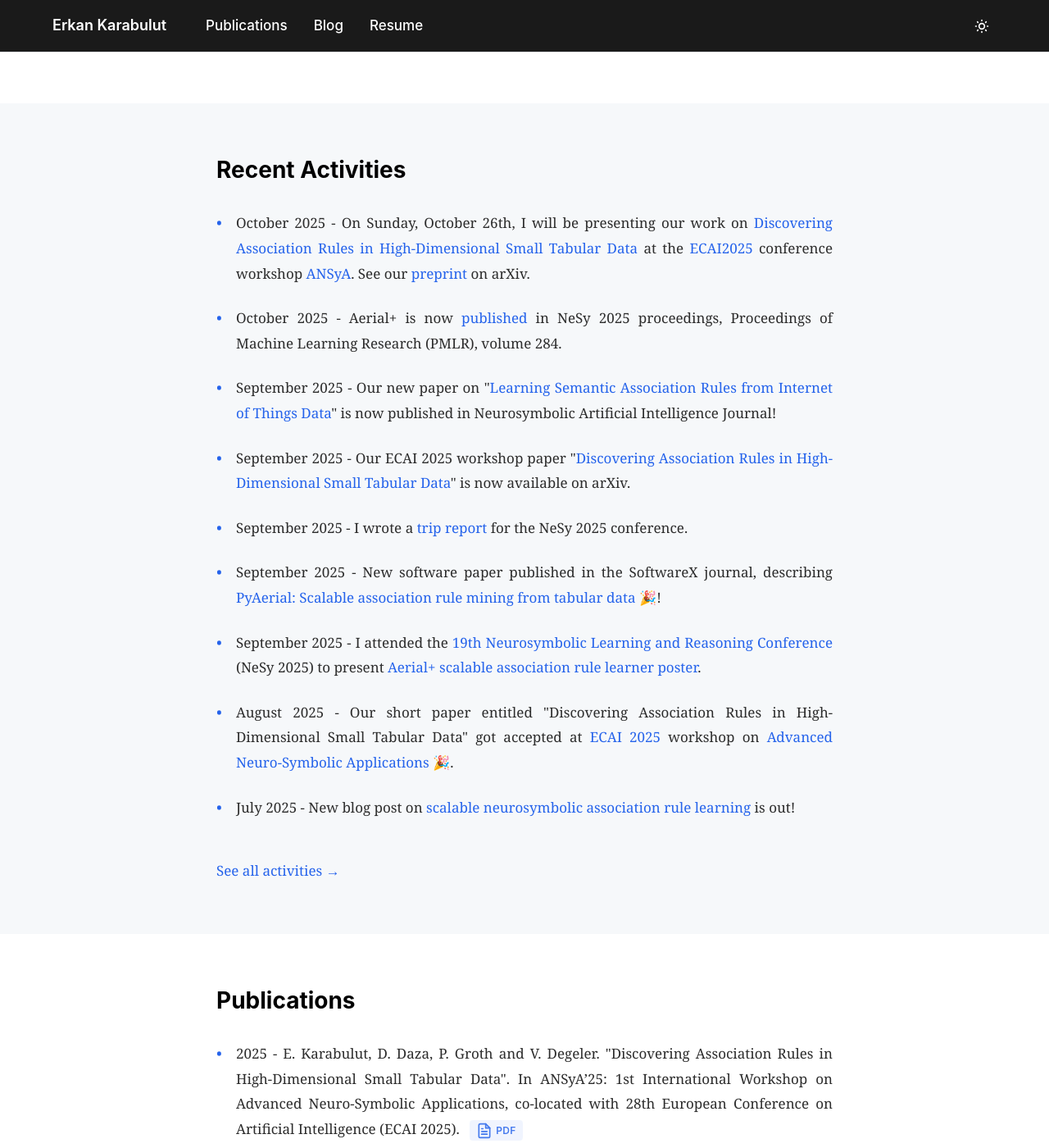
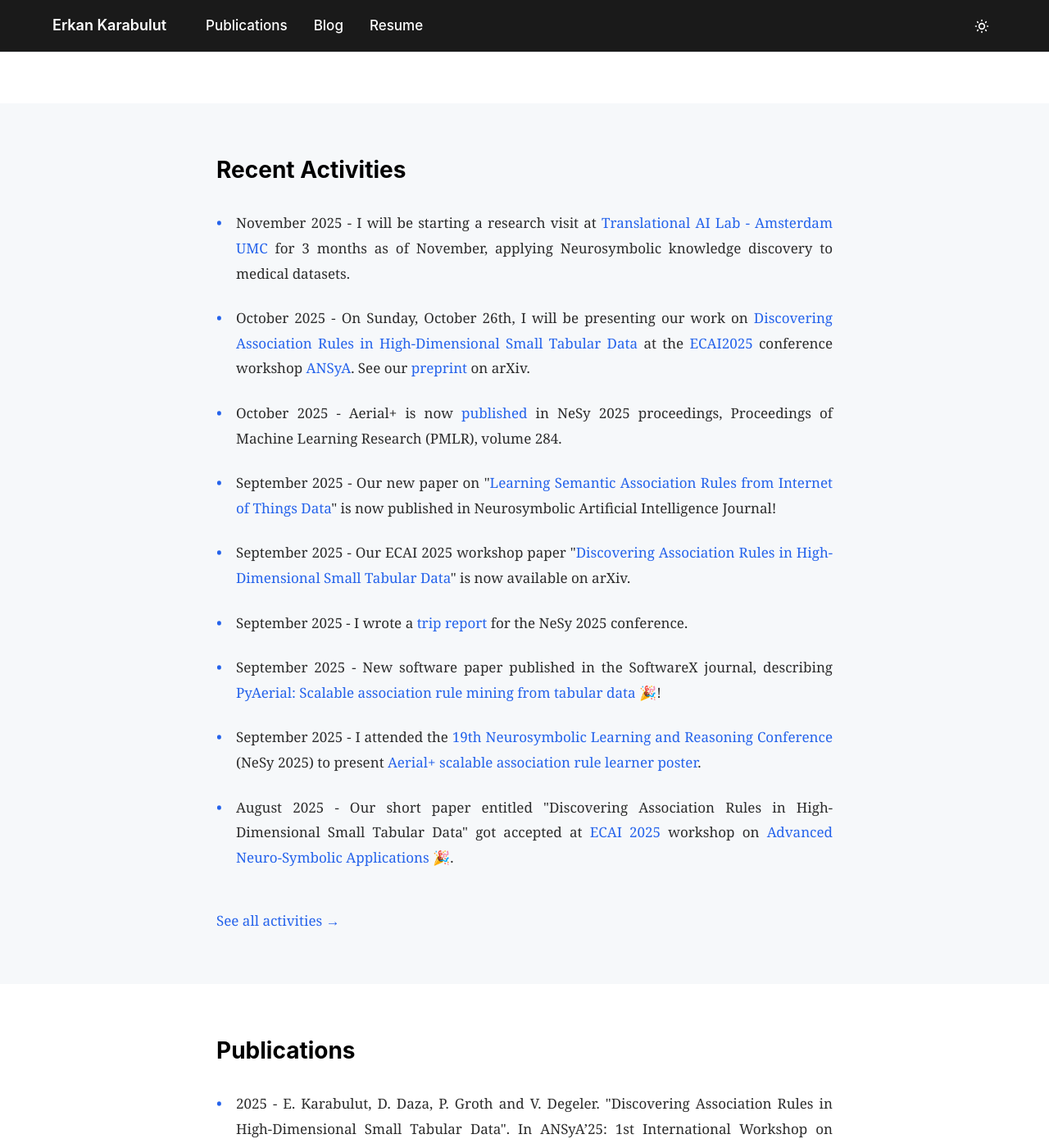
Before and after one commit to erkankarabulut/erkankarabulut.github.io, a Jekyll site: the page built from index.html, in a window 1280 px wide and 1400 px high, scrolled down 719 px. Shown: the whole window at 82% size. Built offline with Jekyll 4.4.1, drawn with Linux system fonts in a browser that asks for light colours.

Commit message:
add news item

```diff
--- a/_data/news.yml
+++ b/_data/news.yml
@@ -1,3 +1,4 @@
+- 'November 2025 - I will be starting a research visit at <a target="_blank" href="https://trailab.nl/">Translational AI Lab - Amsterdam UMC</a> for 3 months as of November, applying Neurosymbolic knowledge discovery to medical datasets.'
 - 'October 2025 - On Sunday, October 26th, I will be presenting our work on <a target="_blank" href="posters/Discovering Association Rules in High-Dimensional Small Tabular Data.pdf">Discovering Association Rules in High-Dimensional Small Tabular Data</a> at the <a target="_blank" href="https://ecai2025.org">ECAI2025</a> conference workshop <a target="_blank" href="https://ansya-workshop.github.io/2025/">ANSyA</a>. See our <a target="_blank" href="https://arxiv.org/pdf/2509.20113">preprint</a> on arXiv.'
 - 'October 2025 - Aerial+ is now <a target="_blank" href="https://proceedings.mlr.press/v284/karabulut25a.html">published</a> in NeSy 2025 proceedings, Proceedings of Machine Learning Research (PMLR), volume 284.'
 - 'September 2025 - Our new paper on "<a target="_blank" href="https://journals.sagepub.com/doi/10.1177/29498732251377518">Learning Semantic Association Rules from Internet of Things Data</a>" is now published in Neurosymbolic Artificial Intelligence Journal!'
```
